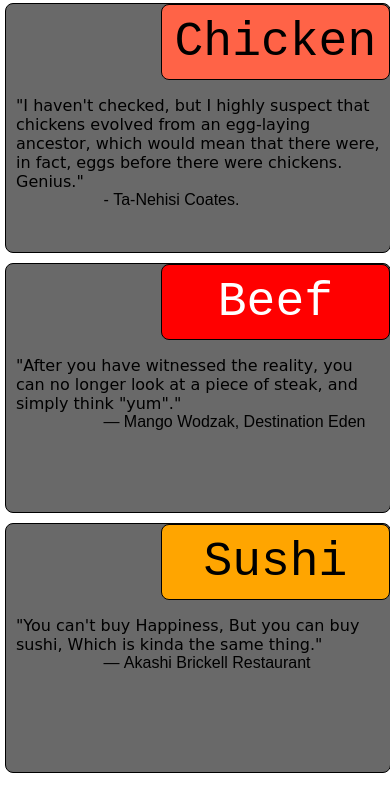
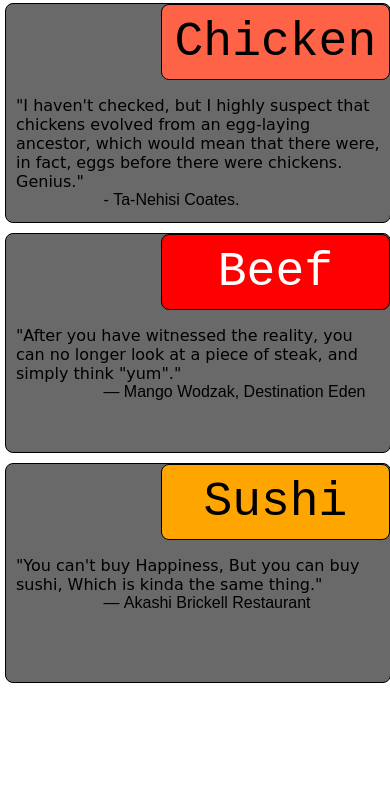
Before and after one commit to JuBee369/cs3-week2-solution, a plain HTML site: page index.html in a window 390 px wide. Shown: the part 57-850 px from the top of the page. Drawn offline with Linux system fonts and the light colour scheme; a web font is replaced by a local one.

Commit message:
Changes in height of sections

```diff
--- a/css/styles.css
+++ b/css/styles.css
@@ -26,7 +26,7 @@ header{
     box-sizing: border-box;
     float:left;
     border: 1px solid black;
-    height: 250px;
+    height: 300px;
     background-color: dimgrey;
     position: relative;
     padding: 92px 10px 10px 10px;
@@ -96,4 +96,8 @@ header{
     .col-sm-12 {
         width: 99%;
     }
+
+    .colbox{
+        height: 220px;
+    }
 }
```
